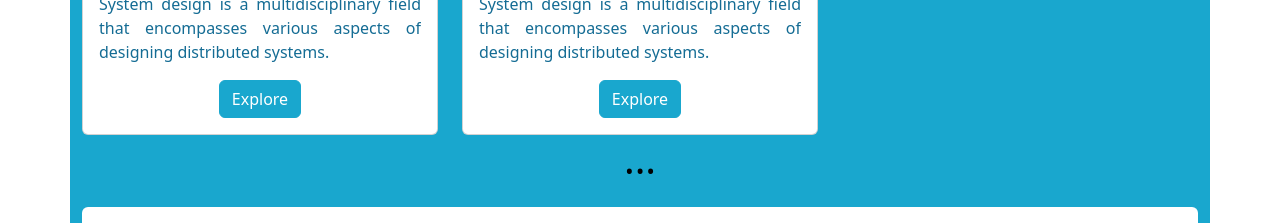
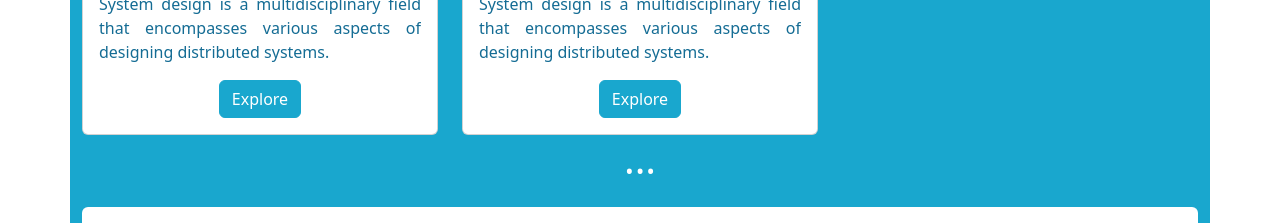
Before and after one commit to abhishekprakash256/frontend-component-kit, a React (Vite) app: page / in a window 1280 px wide. Shown: the part 1520-1743 px from the top of the page. Built offline with nearby package versions, Linux system fonts and the light colour scheme.

Commit message:
More color changed

```diff
--- a/src/App.tsx
+++ b/src/App.tsx
@@ -206,8 +206,6 @@ const Paignation_data = [
 
 
 
-
-
 function App() {
 
   return (
--- a/src/styles/More.css
+++ b/src/styles/More.css
@@ -15,13 +15,9 @@
 
   .more-color
   {
-    color: var(--form-input-color);
+    color: var(--background-color);
   }
 
-  .more-color:hover
-  {
-    color: var(--form-input-color);
-  }
 
 
   /* Apply animation on hover with delays */
```
Also changed, not shown: 1 other file (tests, documents, lock files or other folders).
